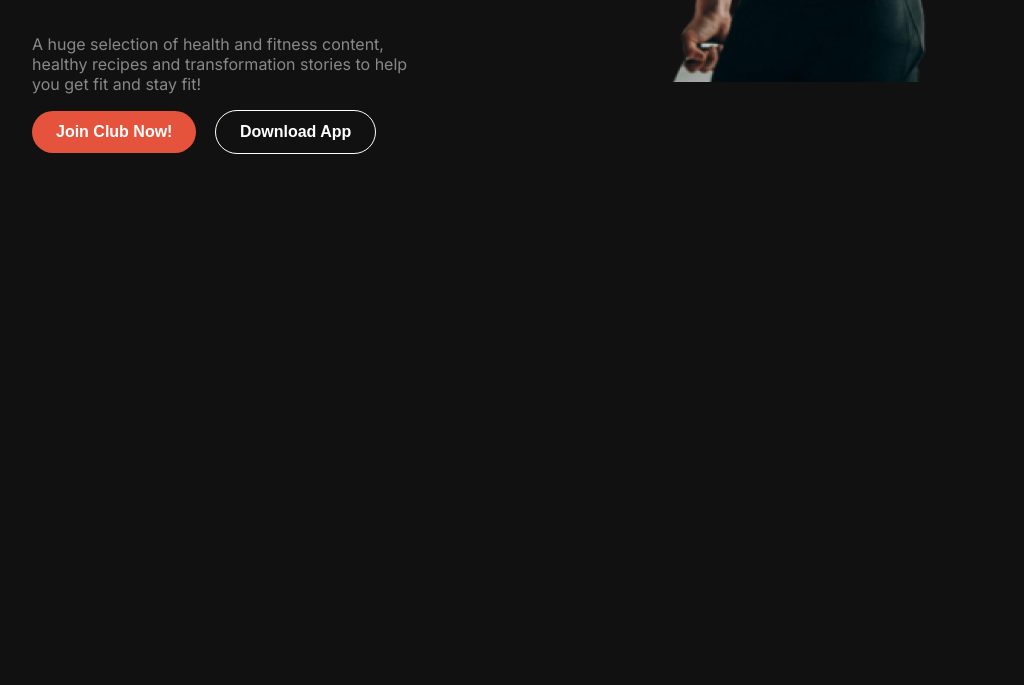
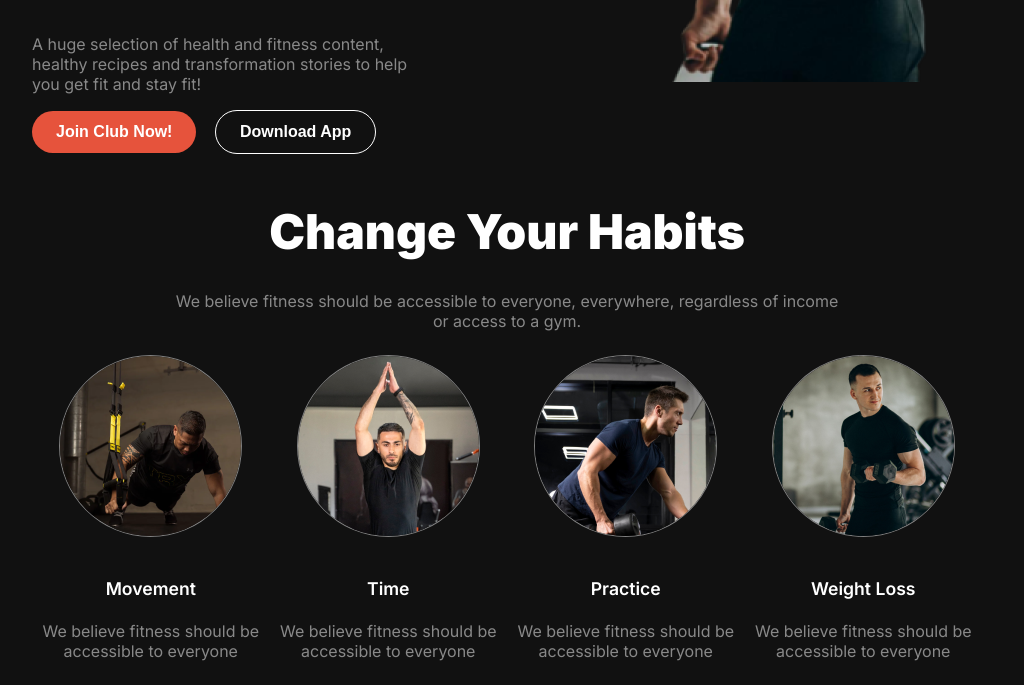
Before and after one commit to su-mamun/assignment-02, a plain HTML site: page index.html in a window 1280 px wide. Shown: the part 610-1295 px from the top of the page, without its empty margins (158-1182 px from the left). Before the commit the page ends 800 px from the top, so only its background shows below. Drawn offline with Linux system fonts and the light colour scheme; a web font is replaced by a local one.

Commit message:
added change your habits section

```diff
--- a/index.html
+++ b/index.html
@@ -80,6 +80,42 @@
 
         <!-- banner ends here -->
 
+        <!-- change your habits starts here -->
+
+        <section>
+
+            <div class="change-your-habits-heading display-flex">
+                <h3 class="common-heading">Change Your Habits</h3>
+                <p class="common-p" id="change-your-habits-heading-p">We believe fitness should be accessible to everyone, everywhere, regardless of income or access to a gym.</p>
+            </div>
+
+            <div class="change-your-habits-cards display-flex">
+                <div class="change-your-habits-card display-flex">
+                    <img src="images/image3.png" alt="">
+                    <h6>Movement</h6>
+                    <p class="common-p">We believe fitness should be accessible to everyone</p>
+                </div>
+                <div class="change-your-habits-card display-flex">
+                    <img src="images/image2.png" alt="">
+                    <h6>Time</h6>
+                    <p class="common-p">We believe fitness should be accessible to everyone</p>
+                </div>
+                <div class="change-your-habits-card display-flex">
+                    <img src="images/image4.png" alt="">
+                    <h6>Practice</h6>
+                    <p class="common-p">We believe fitness should be accessible to everyone</p>
+                </div>
+                <div class="change-your-habits-card display-flex">
+                    <img src="images/image5.png" alt="">
+                    <h6>Weight Loss</h6>
+                    <p class="common-p">We believe fitness should be accessible to everyone</p>
+                </div>
+            </div>
+
+        </section>
+
+        <!-- change your habits ends here -->
+
     </main>
 
     <footer>
--- a/styles.css
+++ b/styles.css
@@ -32,6 +32,12 @@ body{
     border-radius: 42px;
     background: rgb(230, 83, 60);
     padding: 12px 24px;
+}
+.common-heading{
+    color: rgb(255, 255, 255);
+    font-size: 3rem;
+    font-weight: 900;
+    margin-bottom: 14px;
 }
 
 /* navbar styles */
@@ -139,6 +145,37 @@ body{
     margin-right: 2rem;
 }
 
+/* change your habits styles */
+
+.change-your-habits-heading{
+    flex-direction: column;
+    justify-content: flex-start;
+    align-items: center;
+    text-align: center;
+}
+#change-your-habits-heading-p{
+    width: 671px;
+    height: 48px;
+}
+.change-your-habits-card{
+    flex-direction: column;
+    justify-content: flex-start;
+    align-items: center;
+}
+.change-your-habits-card>img{
+    border-radius: 50%;
+    border: 1px solid gray;
+}
+.change-your-habits-card>h6{
+    color: rgb(255, 255, 255);
+    font-size: 1.1rem;
+    font-weight: 600;
+    margin-bottom: 6px;
+}
+.change-your-habits-card>p{
+    text-align: center;
+}
+
 /* media query for small device*/
 
 @media screen and (max-width: 576px) {
@@ -181,6 +218,22 @@ body{
         margin-top: -330px;
         margin-left: 10px;
     }
+    .change-your-habits-cards{
+        display: grid;
+        grid-template-rows: 4fr;
+    }
+    .common-heading{
+        font-size: 1.9rem;
+    }
+    #change-your-habits-heading-p{
+        width: 316px;
+        height: 72px;
+    }
+    .change-your-habits-card>p{
+        width: 231px;
+        height: 36px;
+    }
+
 }
 
 /* media query for large device*/
```
